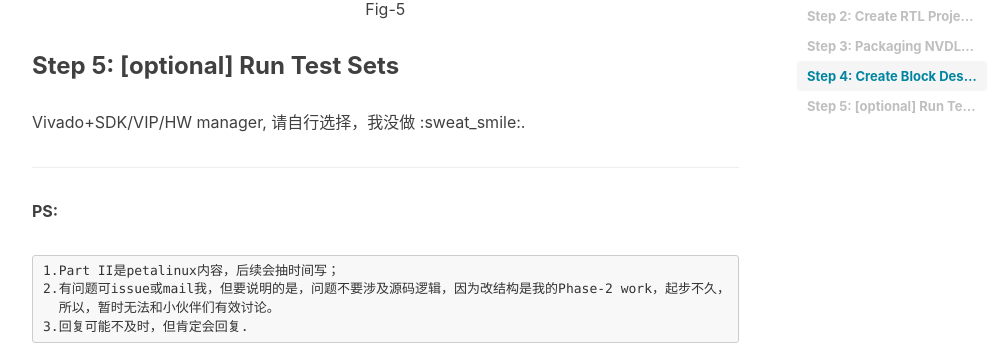
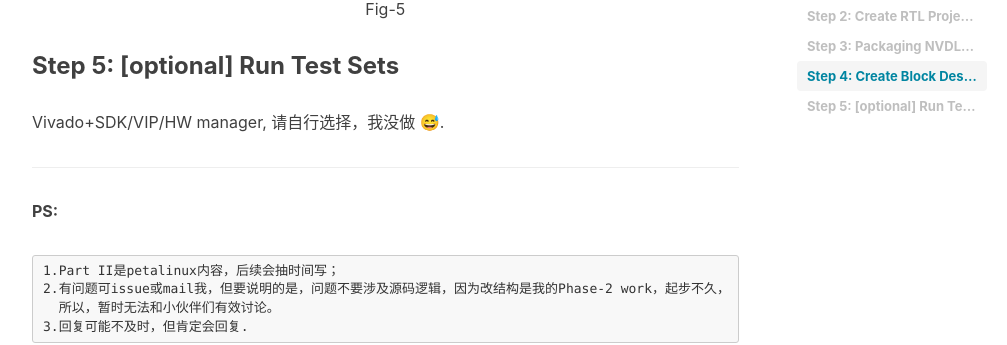
Before and after one commit to VVViy/VVViy.github.io, a Jekyll site: the page built from _posts/2018-09-12-nv_small-FPGA-Mapping-Workflow-I.md, in a window 1280 px wide and 900 px high, scrolled down 8576 px. Shown: the part 148-493 px from the top of the window, without its empty margins (233-1240 px from the left). Built offline with Jekyll 4.4.1, drawn with Linux system fonts in a browser that asks for light colours; nearby versions of some CDN libraries; emoji names are drawn with the system emoji font; comment, search, counter and statistics services are not loaded; some of the changed lines change nothing that is shown.

Commit message:
Update _config.yml

```diff
--- a/_config.yml
+++ b/_config.yml
@@ -33,7 +33,9 @@ anchorjs: true                          # if you want to customize anchor. check
 
 # Gems
 # from PR#40, to support local preview for Jekyll 3.0
-gems: [jekyll-paginate]
+#gems: [jekyll-paginate]
+gems:
+    - jemoji
 
 
 # Markdown settings
@@ -46,8 +48,10 @@ kramdown:
   input: GFM                            # use Github Flavored Markdown !important
 
 
-# Disqus（https://disqus.com/）
-# disqus_username: qiubaiying
+#Plugins
+#plugins:
+#  - jemoji
+
 
 # Gitalk
 gitalk:
```
